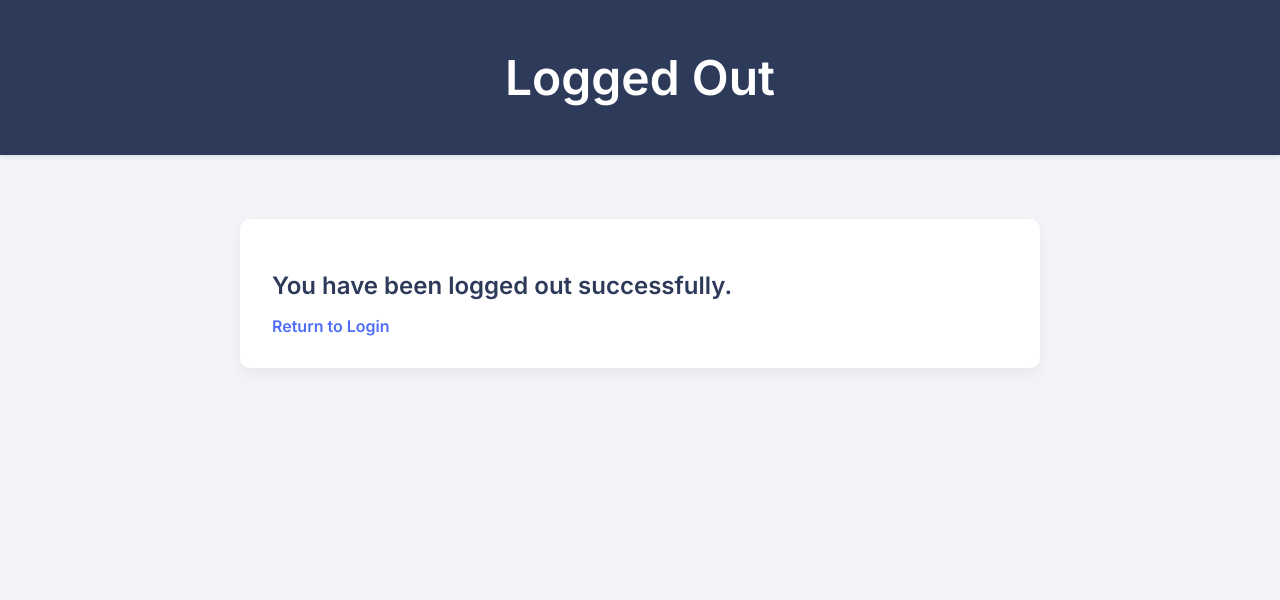
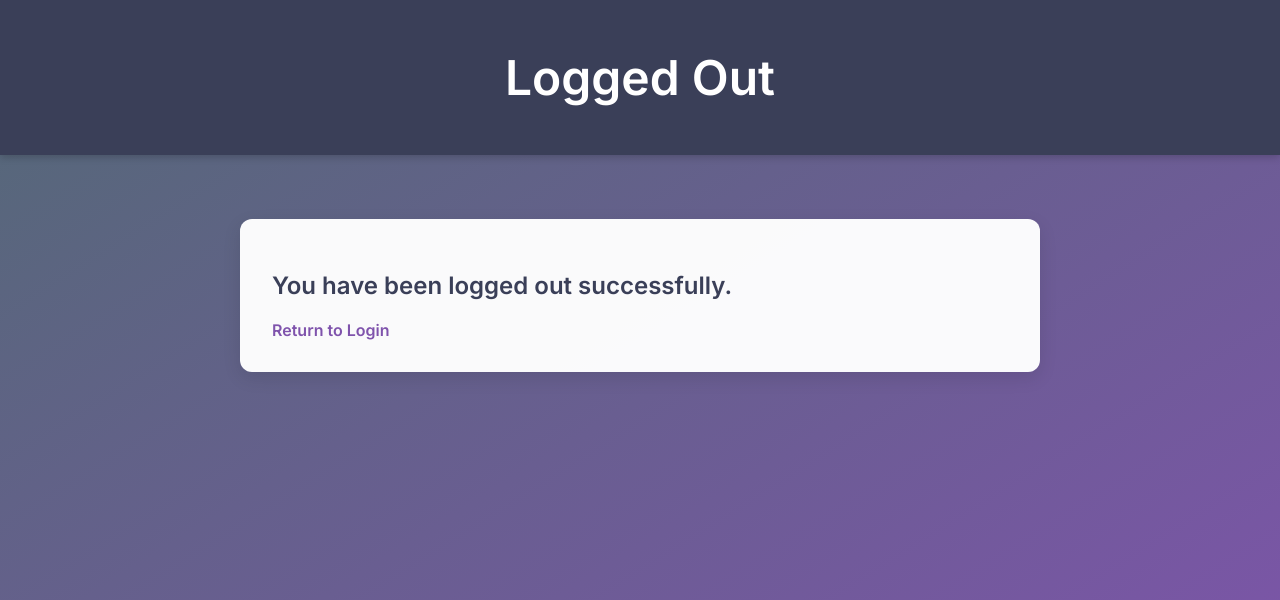
Before and after one commit to mohanramshrinivasan/MastersResearchProject_SLU, a Flask app: page /logout in a window 1280 px wide. Shown: the top 600 px of the page. Run offline with Flask 3, Linux system fonts and the light colour scheme.

Commit message:
new changes

```diff
--- a/frontend-app/app.py
+++ b/frontend-app/app.py
@@ -122,6 +122,8 @@ def totp_setup():
     if request.method == "POST":
         entered_backup = request.form.get("confirm_backup", "").strip()
         if entered_backup == session.get("generated_backup_code"):
+            # Always update database with new credentials
+            save_totp_credentials(username, session["secret"], session["generated_backup_code"])
             return redirect(url_for("totp_auth"))
         else:
             return render_template("totp_setup.html", error="Incorrect backup code. Try again.", qr=session["qr_code"], secret=session["secret"], backup=session["generated_backup_code"])
@@ -136,15 +138,12 @@ def totp_auth():
     if "username" not in session:
         return redirect(url_for("login"))
     username = session["username"]
-    secret = get_totp_secret(username) or session.get("secret")
+    secret = get_totp_secret(username)
     if request.method == "POST":
         entered_code = request.form["totp"]
         totp = pyotp.TOTP(secret)
         if totp.verify(entered_code):
             session["failed_attempts"] = 0
-            if not get_backup_code(username):
-                save_totp_credentials(username, session["secret"], session["generated_backup_code"])
-                session["totp_setup_complete"] = True
             return redirect(url_for("customer"))
         session["failed_attempts"] = session.get("failed_attempts", 0) + 1
         if session["failed_attempts"] >= 3:
--- a/frontend-app/static/styles.css
+++ b/frontend-app/static/styles.css
@@ -1,32 +1,32 @@
-/* styles.css */
 @import url('https://fonts.googleapis.com/css2?family=Inter:wght@400;600&display=swap');
 @import url('https://cdnjs.cloudflare.com/ajax/libs/font-awesome/6.0.0-beta3/css/all.min.css');
 
 body {
   margin: 0;
   font-family: 'Inter', sans-serif;
-  background-color: #f2f4f8;
+  background: linear-gradient(to bottom right, #536976, #7f53ac);
+  background-attachment: fixed;
   color: #333;
 }
 
 header {
-  background-color: #2e3a59;
+  background-color: #3a3f58;
   color: #fff;
   padding: 1rem;
   text-align: center;
-  box-shadow: 0 2px 4px rgba(0,0,0,0.1);
   font-size: 1.5rem;
+  box-shadow: 0 2px 8px rgba(0, 0, 0, 0.2);
 }
 
 footer {
-  background-color: #e9ecef;
+  background-color: rgba(255, 255, 255, 0.1);
+  color: #eee;
   text-align: center;
   padding: 1rem;
   font-size: 0.9rem;
   position: fixed;
   bottom: 0;
   width: 100%;
-  color: #666;
 }
 
 main {
@@ -41,18 +41,16 @@ main {
 .customer-info,
 .logout-message,
 .totp-setup {
-  background: #fff;
+  background: rgba(255, 255, 255, 0.97);
   padding: 2rem;
-  border-radius: 10px;
-  box-shadow: 0 6px 16px rgba(0, 0, 0, 0.05);
+  border-radius: 12px;
+  box-shadow: 0 6px 18px rgba(0, 0, 0, 0.1);
   margin-top: 2rem;
-  transition: all 0.3s ease-in-out;
 }
 
 h2 {
-  color: #2e3a59;
+  color: #3a3f58;
   font-weight: 600;
-  margin-bottom: 1rem;
 }
 
 label {
@@ -64,34 +62,34 @@ label {
 input[type="text"],
 input[type="password"] {
   width: 100%;
-  padding: 0.7rem;
+  padding: 0.75rem;
   margin-top: 0.4rem;
   border: 1px solid #ccc;
-  border-radius: 8px;
+  border-radius: 10px;
   font-size: 1rem;
 }
 
 input:focus {
   outline: none;
-  border-color: #4f6ef7;
-  box-shadow: 0 0 4px rgba(79, 110, 247, 0.5);
+  border-color: #7f53ac;
+  box-shadow: 0 0 4px rgba(127, 83, 172, 0.5);
 }
 
 button {
   margin-top: 1.5rem;
-  padding: 0.75rem 1.5rem;
-  background-color: #4f6ef7;
+  padding: 0.8rem 1.6rem;
+  background-color: #7f53ac;
   color: white;
   border: none;
-  border-radius: 8px;
+  border-radius: 10px;
   font-size: 1rem;
   font-weight: 600;
   cursor: pointer;
-  transition: background-color 0.3s, transform 0.2s;
+  transition: background-color 0.3s, transform 0.2s ease;
 }
 
 button:hover {
-  background-color: #3b53c2;
+  background-color: #5f3c94;
   transform: translateY(-1px);
 }
 
@@ -102,7 +100,7 @@ button:hover {
 }
 
 .success {
-  color: #2ecc71;
+  color: #27ae60;
   margin-top: 1rem;
   font-weight: 600;
 }
@@ -130,7 +128,7 @@ button:hover {
 }
 
 a {
-  color: #4f6ef7;
+  color: #7f53ac;
   text-decoration: none;
   font-weight: 600;
 }
--- a/frontend-app/templates/totp-setup.html
+++ b/frontend-app/templates/totp-setup.html
@@ -22,7 +22,7 @@
       <form method="post">
         <label for="confirm_backup">Re-enter Backup Code:</label>
         <input type="text" name="confirm_backup" required>
-        <button type="submit">Confirm and Continue</button>
+        <button type="submit">Confirm and Continue to Auth</button>
       </form>
     </div>
   </main>
```
Also changed, not shown: frontend-app/templates/base.html (deleted, +0 -28 lines).
